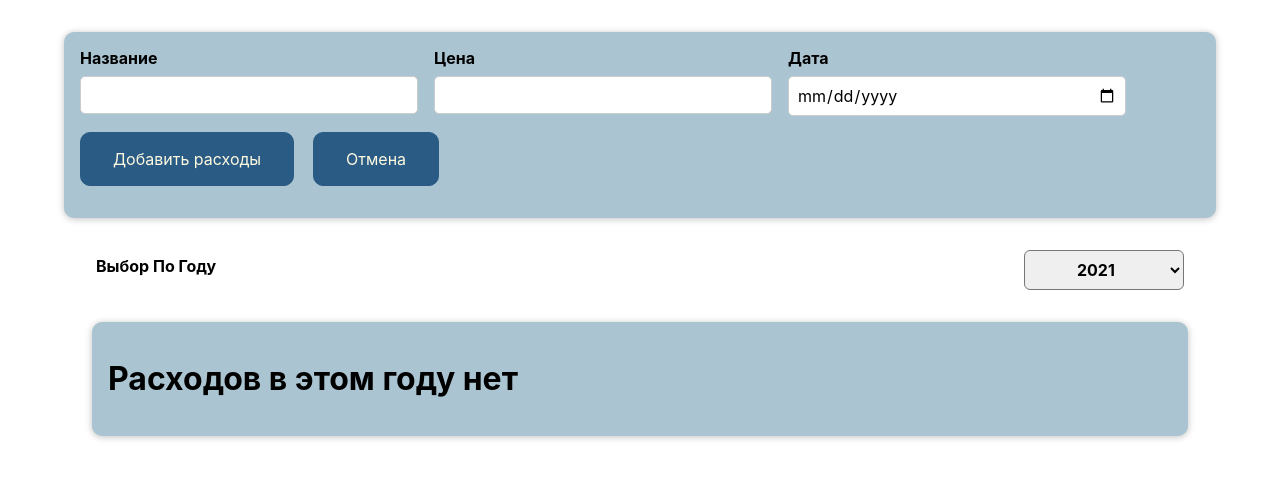
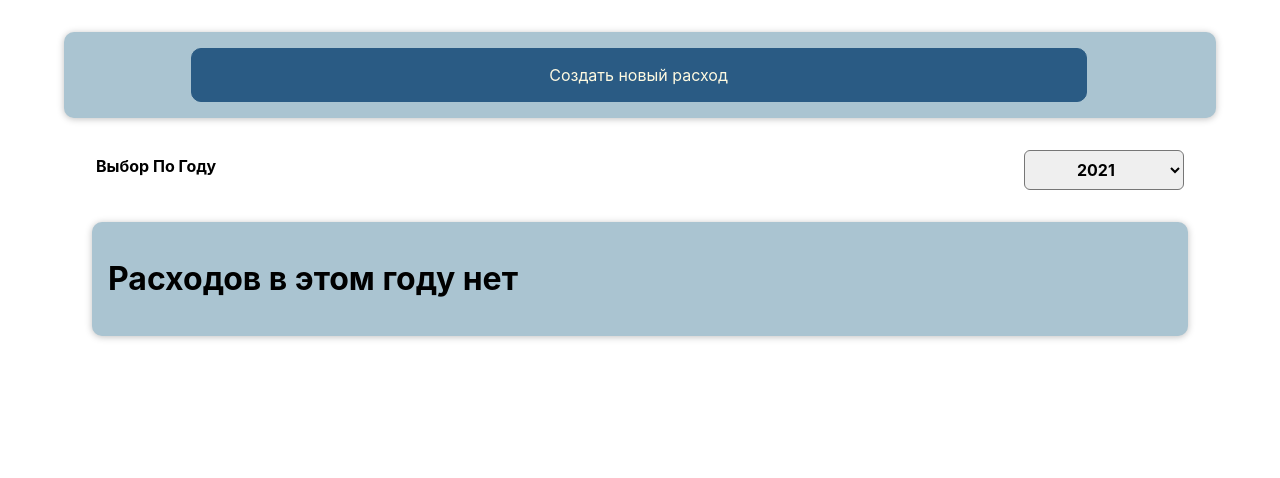
Before and after one commit to Holman52/LearnReact, a React (Create React App) app: page / in a window 1280 px wide. Shown: the top 478 px of the page. Built offline with nearby package versions, Linux system fonts and the light colour scheme.

Commit message:
кнопка отмена возвращает в блок "создать новый расход"

```diff
--- a/src/components/form/Forma.jsx
+++ b/src/components/form/Forma.jsx
@@ -1,11 +1,13 @@
 import { useState } from 'react'
 import './Forma.css'
+import FormaBlock from './FormaBlock';
 
 function Forma(props) {
 
  const [InputProduct, setInputProduct] = useState('');
  const [InputPrice, setInputPrice] = useState('');
  const [InputDate, setInputDate] = useState('');
+ const [RemoveForm, setRemoveForm] = useState(false);
 
  const productChangeHandler = (event)=>{
     setInputProduct(event.target.value)
@@ -32,8 +34,13 @@ function Forma(props) {
     setInputPrice('');
     setInputDate('');
  }
+const RemoveFormHandler = () =>{
+   setRemoveForm(true)
+}
+
   return (
-     <form onSubmit={SubmitHandler}>
+     <div>
+            {!RemoveForm ? ( <form onSubmit={SubmitHandler}>
         <div className="NewCost_Dateils">
             <div className="NewCost_Data">
                 <label>Название</label>
@@ -51,9 +58,13 @@ function Forma(props) {
                  onChange={dateChangeHandler} />
             </div>
             <button className="add" type='submit'>Добавить расходы</button>
-            <button>Отмена</button>
+               <button onClick={props.onRemoveForm}>Отмена</button>
+               </div>
+             </form>
+               ) :
+            (<FormaBlock />)}
         </div>
-    </form>
+
   )
  }
  export default Forma
--- a/src/components/form/FormaBlock.css
+++ b/src/components/form/FormaBlock.css
@@ -25,3 +25,7 @@
     background-color: #2a5c84b2;
     border-color: #2a5c84b2;
   }
+  .Create-cost{
+    width: 80%;
+    font-size: 1.5rem;
+  }
--- a/src/components/form/FormaBlock.jsx
+++ b/src/components/form/FormaBlock.jsx
@@ -1,15 +1,22 @@
 import Forma from "./Forma"
 import './FormaBlock.css'
+import { useState } from "react"
 
 function FormaBlock(props) {
-
+ const [ClickAddForm, setClickAddForm] = useState(false)
   const  onSaveDataHandler =(CostData) =>{  // берёт значение с Forma 'costData'
     props.onAddCost(CostData)
   }
-
+const AddCostHandler = () =>{
+  setClickAddForm(true)
+}
+const RemoveFormHandler = () =>{
+  setClickAddForm(false)
+}
    return (
     <div className="New-cost">
-        <Forma onSaveData ={onSaveDataHandler}></Forma>
+        {!ClickAddForm ? (<button onClick={AddCostHandler} className="Create-cost">Создать новый расход</button>) :
+        (<Forma onSaveData ={onSaveDataHandler} onRemoveForm={RemoveFormHandler}></Forma>)}
     </div>
    )
  }
```
